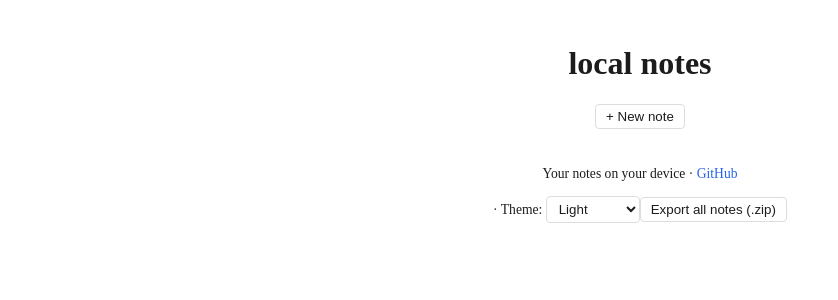
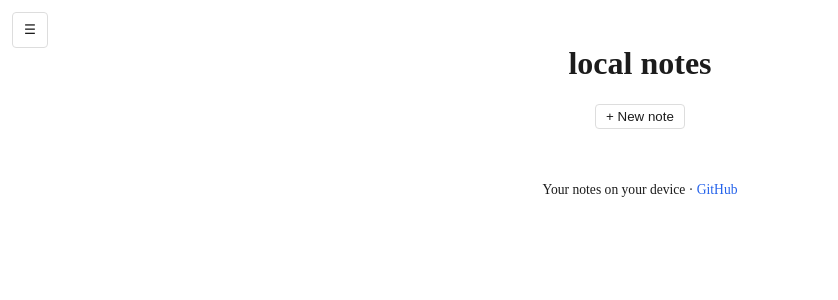
Before and after one commit to gueejla/local-notes, a React (Vite) app: page / in a window 1280 px wide. Shown: the top 300 px of the page, without its empty margins (0-838 px from the left). Built offline with nearby package versions, Linux system fonts and the light colour scheme.

Commit message:
wow this ai stuff kinda scary good.,.

```diff
--- a/src/App.css
+++ b/src/App.css
@@ -120,3 +120,74 @@ select:focus {
   width: 100%;
   margin-top: 8px;
 }
+
+/* --- Sidebar --- */
+.sidebar-toggle {
+  position: fixed;
+  top: 12px;
+  left: 12px;
+  z-index: 30;
+  cursor: pointer;
+  line-height: 1;
+  width: 36px;
+  height: 36px;
+}
+
+.sidebar {
+  position: fixed;
+  top: 0;
+  left: 0;
+  bottom: 0;
+  width: 240px;
+  z-index: 20;
+  background: var(--input-bg);
+  border-right: 1px solid var(--border);
+  padding: 56px 16px 16px;
+  box-sizing: border-box;
+  transform: translateX(-100%);
+  transition: transform 0.25s ease;
+  text-align: left;
+  overflow-y: auto;
+}
+
+.sidebar.open {
+  transform: translateX(0);
+}
+
+.sidebar-section {
+  margin-bottom: 20px;
+}
+
+.sidebar-section h2 {
+  font-size: 0.8rem;
+  text-transform: uppercase;
+  letter-spacing: 0.05em;
+  opacity: 0.6;
+  margin: 0 0 8px;
+}
+
+.sidebar-section select,
+.sidebar-section button {
+  width: 100%;
+}
+
+.sidebar-backdrop {
+  position: fixed;
+  inset: 0;
+  z-index: 10;
+  background: rgba(0, 0, 0, 0.35);
+}
+
+.visually-hidden {
+  position: absolute;
+  width: 1px;
+  height: 1px;
+  overflow: hidden;
+  clip: rect(0 0 0 0);
+}
+
+@media (prefers-reduced-motion: reduce) {
+  .sidebar {
+    transition: none;
+  }
+}
--- a/src/App.tsx
+++ b/src/App.tsx
@@ -11,6 +11,7 @@ export default function App() {
   const [theme, setTheme] = useState<Theme>(() => {
     return (localStorage.getItem("theme") as Theme) || "light";
   });
+  const [sidebarOpen, setSidebarOpen] = useState(false);
 
   useEffect(() => {
     document.documentElement.dataset.theme = theme;
@@ -36,7 +37,51 @@ export default function App() {
   };
 
   return (
-    <div className="app data-theme">
+    <>
+      <button
+        className="sidebar-toggle"
+        aria-expanded={sidebarOpen}
+        aria-controls="app-sidebar"
+        onClick={() => setSidebarOpen((o) => !o)}
+        title="Menu"
+      >
+        {sidebarOpen ? "✕" : "☰"}
+      </button>
+
+      <aside id="app-sidebar" className={`sidebar ${sidebarOpen ? "open" : ""}`}>
+        <section className="sidebar-section">
+          <h2>Theme</h2>
+          <label htmlFor="theme-select" className="visually-hidden">
+            Theme
+          </label>
+          <select
+            id="theme-select"
+            value={theme}
+            onChange={(e) => setTheme(e.target.value as Theme)}
+          >
+            {THEMES.map((t) => (
+              <option key={t} value={t}>
+                {t.charAt(0).toUpperCase() + t.slice(1)}
+              </option>
+            ))}
+          </select>
+        </section>
+
+        <section className="sidebar-section">
+          <h2>Export</h2>
+          <button onClick={() => exportNotesToZip().catch((e) => alert(String(e)))}>
+            Export all notes (.zip)
+          </button>
+        </section>
+
+        {/* Future sections go here — e.g. Import, Settings, About */}
+      </aside>
+
+      {sidebarOpen && (
+        <div className="sidebar-backdrop" onClick={() => setSidebarOpen(false)} />
+      )}
+
+      <main className="app">
         <h1>local notes</h1>
 
         {draft ? (
@@ -72,12 +117,19 @@ export default function App() {
               </div>
               <p>{n.body.slice(0, 120)}</p>
               <button onClick={() => setDraft(n)}>Edit</button>{" "}
-            <button onClick={async () => { await deleteNote(n.id); await refresh(); }}>
+              <button
+                onClick={async () => {
+                  await deleteNote(n.id);
+                  await refresh();
+                }}
+              >
                 Delete
               </button>
             </li>
           ))}
         </ul>
+      </main>
+
       <footer className="app-footer">
         <p>
           Your notes on your device ·{" "}
@@ -88,23 +140,8 @@ export default function App() {
           >
             GitHub
           </a>
-        </p>·{" "}
-        <label htmlFor="theme-select">Theme: </label>
-        <select
-          id="theme-select"
-          value={theme}
-          onChange={(e) => setTheme(e.target.value as Theme)}
-        >
-          {THEMES.map((t) => (
-            <option key={t} value={t}>
-              {t.charAt(0).toUpperCase() + t.slice(1)}
-            </option>
-          ))}
-        </select>
-        <button onClick={() => exportNotesToZip().catch((e) => alert(String(e)))}>
-          Export all notes (.zip)
-        </button>
+        </p>
       </footer>
-    </div>
+    </>
   );
 }
```
Lines whose indentation alone changed are shown as unchanged.
